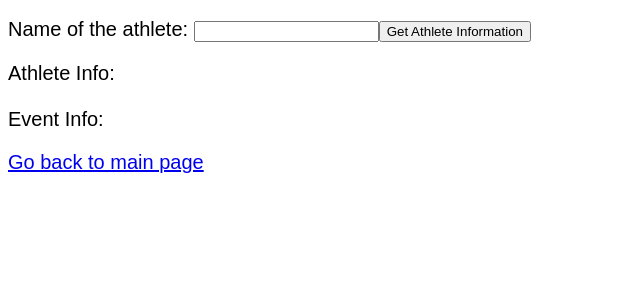
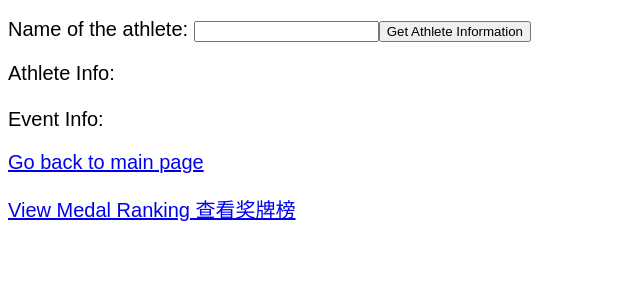
Before and after one commit to yiiihao/project1, a Flask app: template templates/athlete_information.html in a window 1280 px wide. Shown: the part 184-484 px from the top of the page, without its empty margins (0-640 px from the left). Run offline with Flask 2, Linux system fonts and the light colour scheme; the template is opened without the code that fills it, so the values that code supplies are empty; parts of the project's set-up code (start-up, migrations or seed data) failed here and were passed over.

Commit message:
Update athlete_information.html

```diff
--- a/templates/athlete_information.html
+++ b/templates/athlete_information.html
@@ -35,6 +35,7 @@ Event Info: <br>
 </div>
 
 <p><a href="/index.html">Go back to main page</a></p>
+<p><a href="/medal_ranking">View Medal Ranking 查看奖牌榜</a></p>
 </body>
 
 
```
